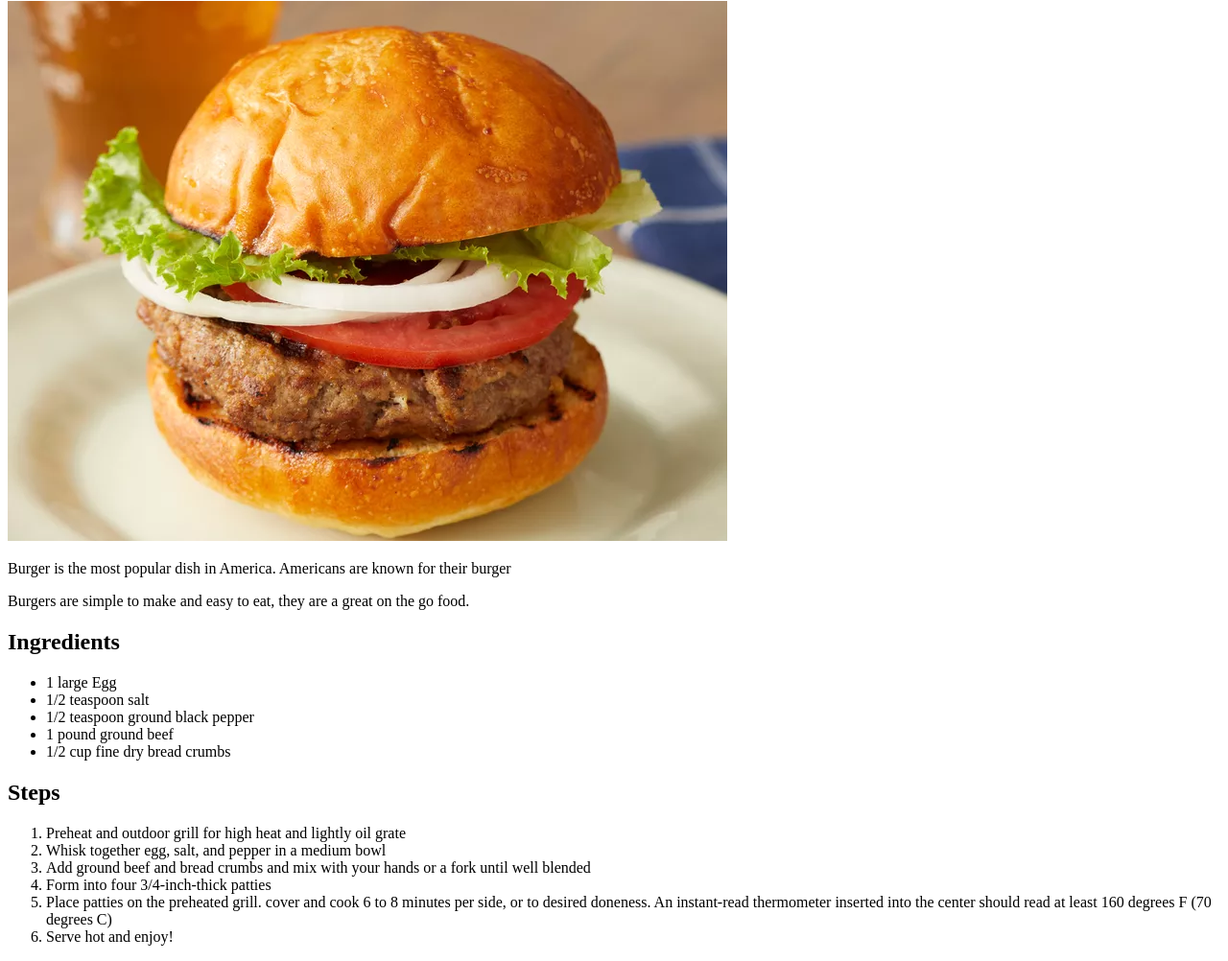
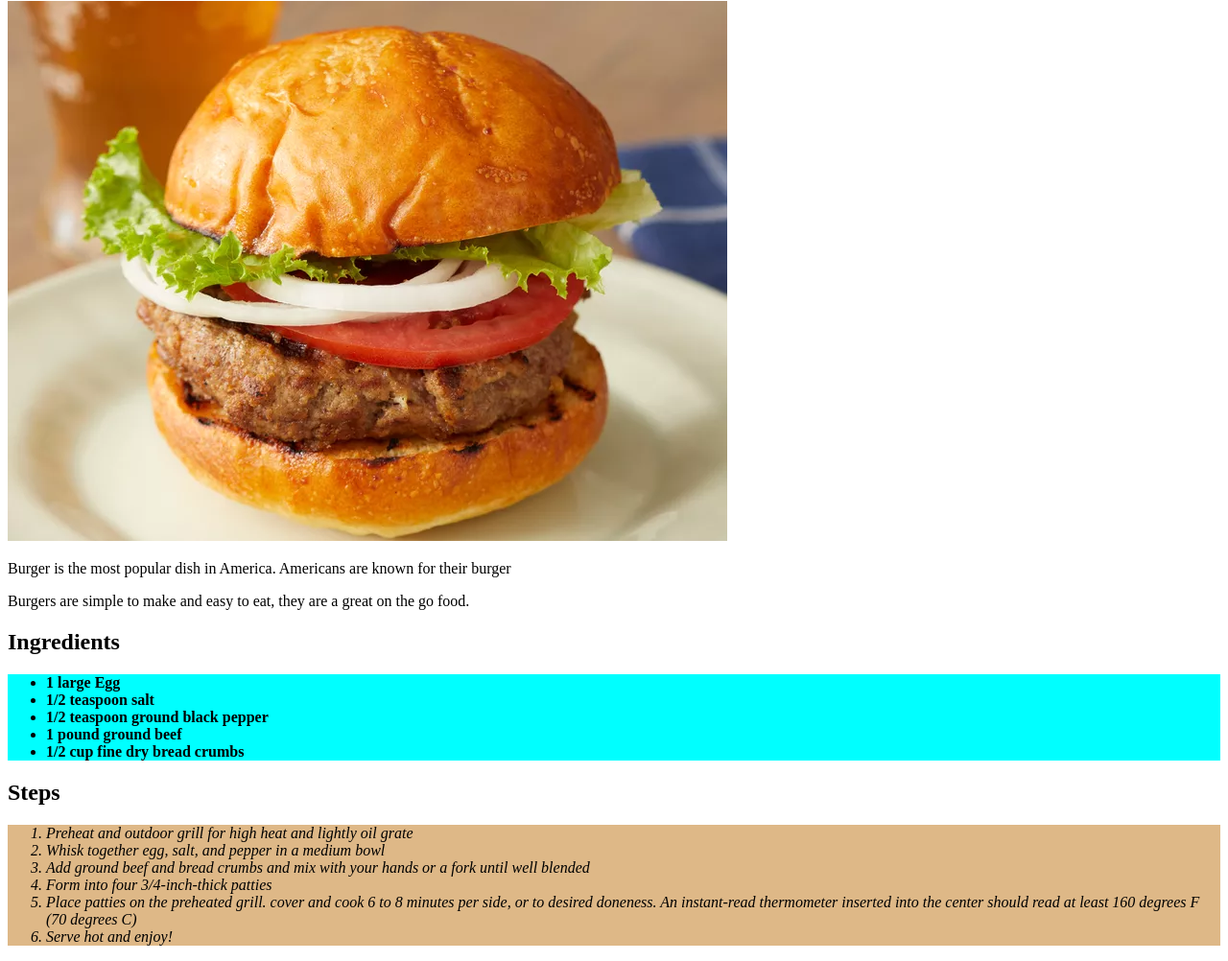
Before and after one commit to ahnaftahmid54321/odin-recipes, a plain HTML site: page recipes/burger.html in a window 1280 px wide. Shown: the part 79-1081 px from the top of the page at 96% size. Drawn offline with Linux system fonts and the light colour scheme.

Commit message:
Added CSS to burger.html and biryani.html

```diff
--- a/recipes/burger.html
+++ b/recipes/burger.html
@@ -4,6 +4,7 @@
     <meta charset="UTF-8">
     <meta name="viewport" content="width=device-width, initial-scale=1.0">
     <title>Document</title>
+    <link rel="stylesheet" href="style.css">
 </head>
 <body>
     <h1>Burger</h1>
@@ -19,7 +20,7 @@
 
 <h2>Ingredients</h2>
 
-<ul>
+<ul class ="alert">
     <li>1 large Egg</li>
     <li>1/2 teaspoon salt</li>
     <li>1/2 teaspoon ground black pepper</li>
@@ -29,7 +30,7 @@
 
 <h2>Steps</h2>
 
-<ol>
+<ol class="green">
     <li>Preheat and outdoor grill for high heat and lightly oil grate</li>
     <li>Whisk together egg, salt, and pepper in a medium bowl</li>
     <li>Add ground beef and bread crumbs and mix with your hands or a fork until well blended</li>
--- /dev/null
+++ b/recipes/style.css
@@ -0,0 +1,9 @@
+.alert {
+    font-weight: bold;
+    background-color: aqua;
+}
+
+.green {
+    font-style: italic;
+    background-color: burlywood;
+}
```
Also changed, not shown: recipes/biryani.html (+3 -2 lines).
